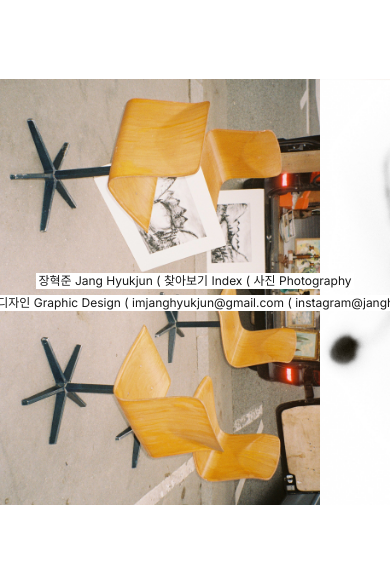
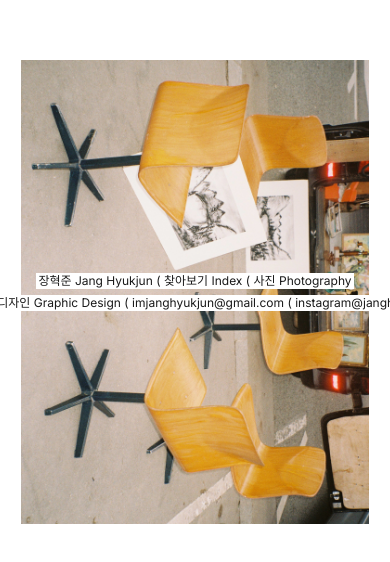
Before and after one commit to imjanghyukjun/notadotnota, a Next.js app: page / in a window 390 px wide. Shown: the part 130-692 px from the top of the page. Built offline with nearby package versions, Linux system fonts and the light colour scheme.

Commit message:
fix mobile carousel gap and layout to fit single image full width

```diff
--- a/components/home-carousel.tsx
+++ b/components/home-carousel.tsx
@@ -14,16 +14,16 @@ export function HomeCarousel({ paused = false }: HomeCarouselProps) {
   // 무한 롤링용 데스크톱 슬라이드 데이터
   const seamlessSlides = [...homeSlides, ...homeSlides]
 
-  // 모바일에서 우측/좌측 클릭 시 이동
+  // 모바일에서 우측/좌측 클릭 시 이동 (화면 전체 너비 1장 기준으로 스무스 이동)
   const handleNext = () => {
     if (!scrollRef.current) return
-    const width = scrollRef.current.clientWidth * 0.82
+    const width = scrollRef.current.clientWidth
     scrollRef.current.scrollBy({ left: width, behavior: 'smooth' })
   }
 
   const handlePrev = () => {
     if (!scrollRef.current) return
-    const width = scrollRef.current.clientWidth * 0.82
+    const width = scrollRef.current.clientWidth
     scrollRef.current.scrollBy({ left: -width, behavior: 'smooth' })
   }
 
@@ -39,20 +39,22 @@ export function HomeCarousel({ paused = false }: HomeCarouselProps) {
           {homeSlides.map((project, i) => (
             <figure
               key={`mobile-${project.slug}-${i}`}
-              className="relative h-[55svh] w-[82vw] shrink-0 snap-start flex-none"
+              /* w-full 및 px-2 적용: 화면 1장 전체에 차면서 좌우에 살짝의 여백 지정 */
+              className="relative h-[55svh] w-full shrink-0 snap-center flex-none px-2"
             >
               <Image
                 src={project.image || '/placeholder.svg'}
                 alt=""
                 fill
                 priority={i < 2}
-                sizes="82vw"
+                sizes="100vw"
                 className="object-contain"
               />
             </figure>
           ))}
         </div>
 
+        {/* 터치/클릭 영역: 좌측 1/4 클릭 시 이전, 우측 3/4 클릭 시 다음 */}
         <button
           type="button"
           onClick={handlePrev}
```
Also changed, not shown: public/projects/s.svg (deleted).
